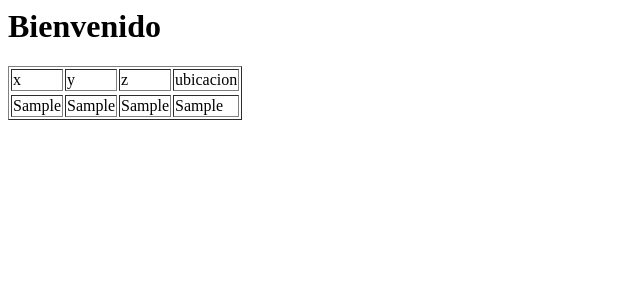
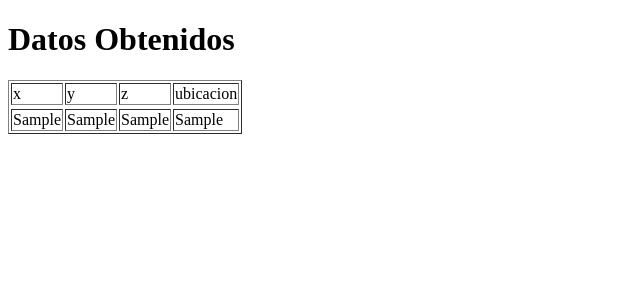
Before and after one commit to miguelangel1200/inyeccion, a PHP site: page /home.php in a window 1280 px wide. Shown: the top 300 px of the page, without its empty margins (0-640 px from the left). Run offline with PHP 8.4, Linux system fonts and the light colour scheme; tables that the repository leaves empty or names only in its code hold one stand-in row (values such as "Sample post").

Commit message:
Third Commit

```diff
--- a/actualizar_vuelo.php
+++ b/actualizar_vuelo.php
@@ -18,6 +18,7 @@ $rows=mysqli_fetch_array($respuesta);
     <title>Actualizar</title>
 </head>
 <body>
+
     <form action="actualizar.php" method="post">
         <input type="hidden" name="id_vuelo" value="<?php echo $rows['id']?>">
 
--- a/home.php
+++ b/home.php
@@ -1,4 +1,3 @@
-<h1>Bienvenido</h1>
 <?php
 
 
@@ -15,6 +14,7 @@ include('db.php');
     <title>Datos de Posicionamiento</title>
 </head>
 <body>
+    <h1>Datos Obtenidos</h1>
     <table border="1">
         <tr>
             <td>x</td><td>y</td><td>z</td><td>ubicacion</td>
--- a/home_admin.php
+++ b/home_admin.php
@@ -11,6 +11,10 @@ include('db.php');
     <title>Administrador</title>
 </head>
 <body>
+    <?php
+        include('home.php');
+    ?>
+
 <table border="1">
     <h1>Vuelos</h1>
         <tr>
```
